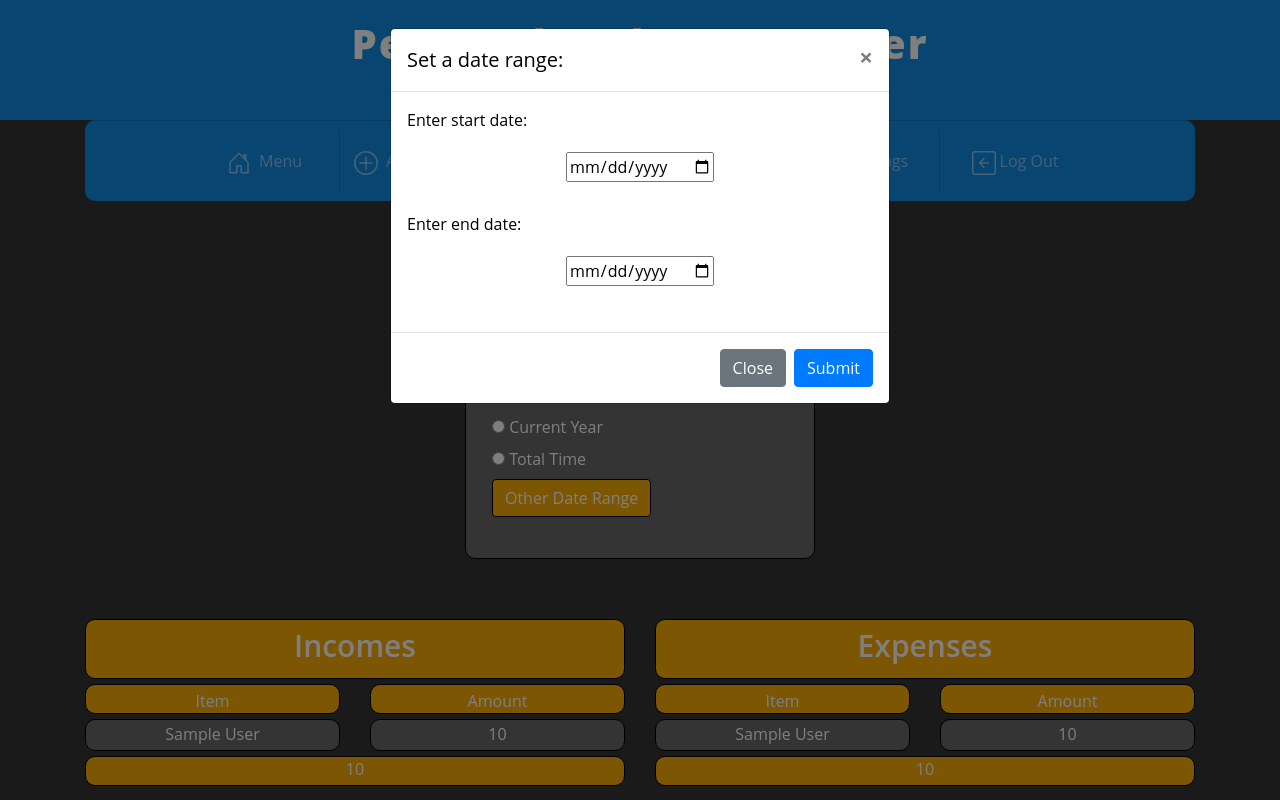
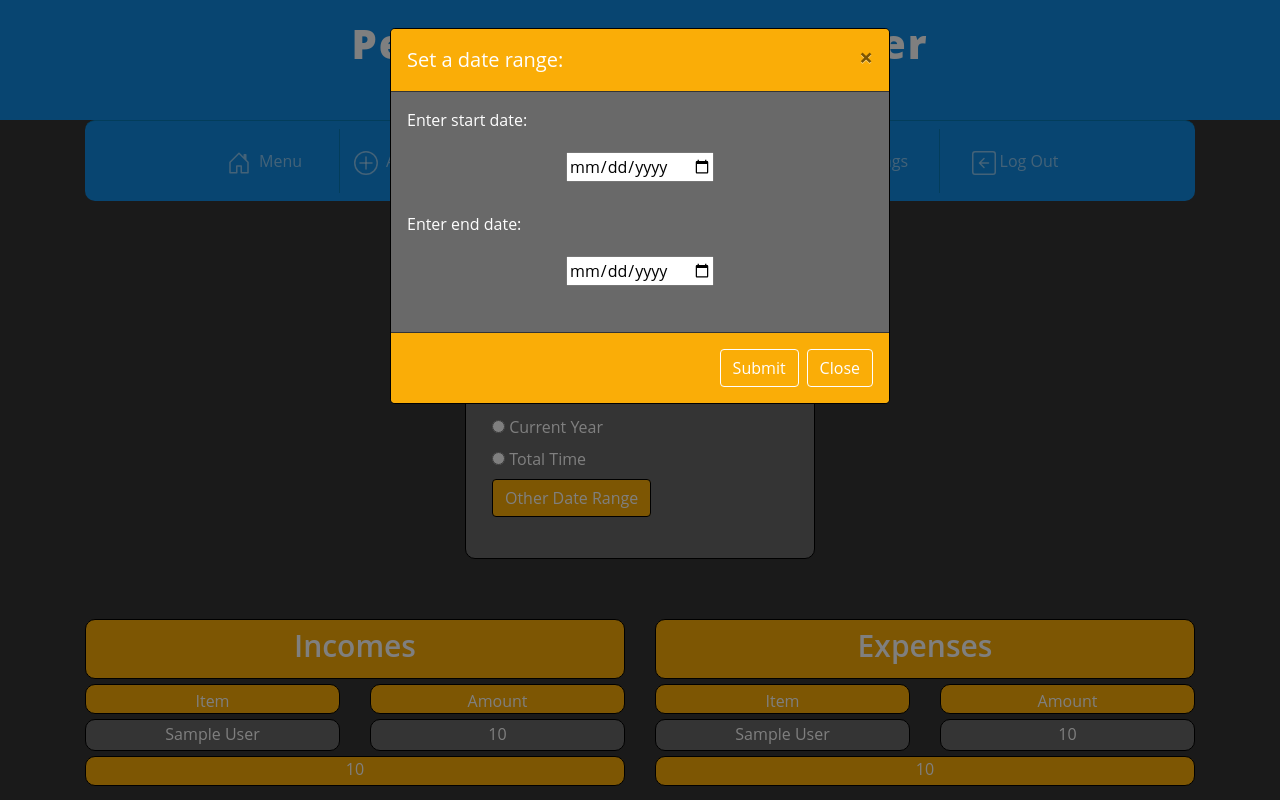
Before and after one commit to JPTGraczykowski/PBManager, a PHP site: page /posts/Balance/show in a window 1280 px wide, after a click on "Other Date Range". Run offline with PHP 8.4, Linux system fonts and the light colour scheme; the visitor is signed in with stand-in values (Sample User, id 1); tables that the repository leaves empty or names only in its code hold one stand-in row (values such as "Sample post"); some libraries are stand-ins or nearby versions.

Commit message:
modals to updating user profile with frontend validation

```diff
--- a/App/Models/User.php
+++ b/App/Models/User.php
@@ -195,7 +195,6 @@ class User extends \Core\Model
         return false;
     }
 
-
     public static function getUserIdByEmail($user_email)
     {
         $sql = 'SELECT id FROM users WHERE email = :user_email';
@@ -209,4 +208,9 @@ class User extends \Core\Model
 
         return $stmt->fetch(PDO::FETCH_COLUMN, 0);
     }
+
+    public function getEmail()
+    {
+        return $this->email;
+    }
 }
--- a/App/Views/Balance/show.html
+++ b/App/Views/Balance/show.html
@@ -51,7 +51,7 @@
   aria-hidden="true">
   <div class="modal-dialog" role="document">
     <div class="modal-content">
-      <div class="modal-header">
+      <div class="modal-header" style="background-color: #faad07;">
         <h5 class="modal-title" id="modalLabel">Set a date range:</h5>
         <button type="button" class="close" data-dismiss="modal" aria-label="Close">
           <span aria-hidden="true">&times;</span>
@@ -60,19 +60,19 @@
       <form method="post">
         <div class="modal-body">
           <div id="dateRangeSection">
-            <span style="color: black;"> Enter start date: </span>
+            Enter start date:
             <div class="inputPanel">
               <i class="icon-calendar"></i><input type="date" class="enterDate" name="start_date">
             </div>
-            <span style="color: black;"> Enter end date: </span>
+            Enter end date:
             <div class="inputPanel">
               <i class="icon-calendar"></i><input type="date" class="enterDate" name="end_date">
             </div>
           </div>
         </div>
-        <div class="modal-footer">
-          <button type="button" class="btn btn-secondary" data-dismiss="modal">Close</button>
-          <button type="submit" class="btn btn-primary">Submit</button>
+        <div class="modal-footer" style="background-color: #faad07;">
+          <button type="submit" class="btn btn-modal">Submit</button>
+          <button type="button" class="btn btn-modal" data-dismiss="modal">Close</button>
         </div>
       </form>
     </div>
@@ -85,14 +85,14 @@
   <div class="col-lg-6">
     <div class="PBTable">
       <header>
-        <div class=" PBTableHeader">
+        <div class=" PBTableHeader" style="background-color: #faad07;">
           Incomes
         </div>
       </header>
       <div class="row">
         <div class="col-6">
           <div class="PBTableColumn">
-            <div class="PBTableColumnHeader">
+            <div class="PBTableColumnHeader" style="background-color: #faad07;">
               Item
             </div>
             <ul class="PBTableRows" id="incomesItems">
@@ -106,7 +106,7 @@
         </div>
         <div class="col-6">
           <div class="PBTableColumn">
-            <div class="PBTableColumnHeader">
+            <div class="PBTableColumnHeader" style="background-color: #faad07;">
               Amount
             </div>
             <ul class="PBTableRows" id="incomes">
@@ -120,7 +120,7 @@
         </div>
       </div>
       <footer>
-        <div class="PBTableFooter" id="incomesSum">
+        <div class="PBTableFooter" id="incomesSum" style="background-color: #faad07;">
           {{ sum_of_incomes }}
         </div>
       </footer>
@@ -129,14 +129,14 @@
   <div class="col-lg-6">
     <div class="PBTable">
       <header>
-        <div class="PBTableHeader">
+        <div class="PBTableHeader" style="background-color: #faad07;">
           Expenses
         </div>
       </header>
       <div class="row">
         <div class="col-6">
           <div class="PBTableColumn">
-            <div class="PBTableColumnHeader">
+            <div class="PBTableColumnHeader" style="background-color: #faad07;">
               Item
             </div>
             <ul class="PBTableRows" id="expensesItems">
@@ -150,7 +150,7 @@
         </div>
         <div class="col-6">
           <div class="PBTableColumn">
-            <div class="PBTableColumnHeader">
+            <div class="PBTableColumnHeader" style="background-color: #faad07;">
               Amount
             </div>
             <ul class="PBTableRows" id="expenses">
@@ -164,7 +164,7 @@
         </div>
       </div>
       <footer>
-        <div class="PBTableFooter" id="expenseSum">
+        <div class="PBTableFooter" id="expenseSum" style="background-color: #faad07;">
           {{ sum_of_expenses }}
         </div>
       </footer>
--- a/public/css/style1.css
+++ b/public/css/style1.css
@@ -498,6 +498,36 @@ h3 {
   background-color: #ff1f2f;
 }
 
+/* =======================  modals =================================== */
+
+
+.modal-title {
+  font-size: 20px;
+}
+
+.modal-fade {
+  background-color: #696969;
+}
+
+.modal-content {
+  background-color: #696969;
+  border: solid 1px black;
+}
+
+.modal-header {
+  border-bottom: solid 1px #343434;
+}
+
+.modal-footer {
+  border-top: solid 1px #343434;
+}
+
+.btn-modal {
+  border: solid 1px #fefefe;
+  color: #fefefe;
+  background-color: none;
+}
+
 /* =======================  balance site =================================== */
 
 #setDateRangeForm {
@@ -528,11 +558,6 @@ h3 {
   background-color: #faad07;
   border: 1px solid black;
   color: #fefefe;
-}
-
-.modal-title {
-  color: black;
-  font-size: 20px;
 }
 
 #balanceWindow {
@@ -578,7 +603,6 @@ h3 {
   line-height: 175%;
   width: 100%;
   height: 60px;
-  background-color: #faad07;
   font-weight: 600;
   border: 1px solid black;
   border-radius: 10px;
@@ -595,7 +619,6 @@ h3 {
   height: 30px;
   text-align: center;
   line-height: 200%;
-  background-color: #faad07;
   border-radius: 10px;
   border: 1px solid black;
   margin-bottom: 5px;
@@ -632,7 +655,6 @@ h3 {
   border: 1px solid black;
   border-radius: 10px;
   line-height: 150%;
-  background-color: #faad07;
 }
 
 
```
Also changed, not shown: App/Controllers/Settings.php (+14 -0 lines), App/Views/Settings/show.html (+126 -9 lines), public/js/updateProfileValidator.js (added, +66 -0 lines).
